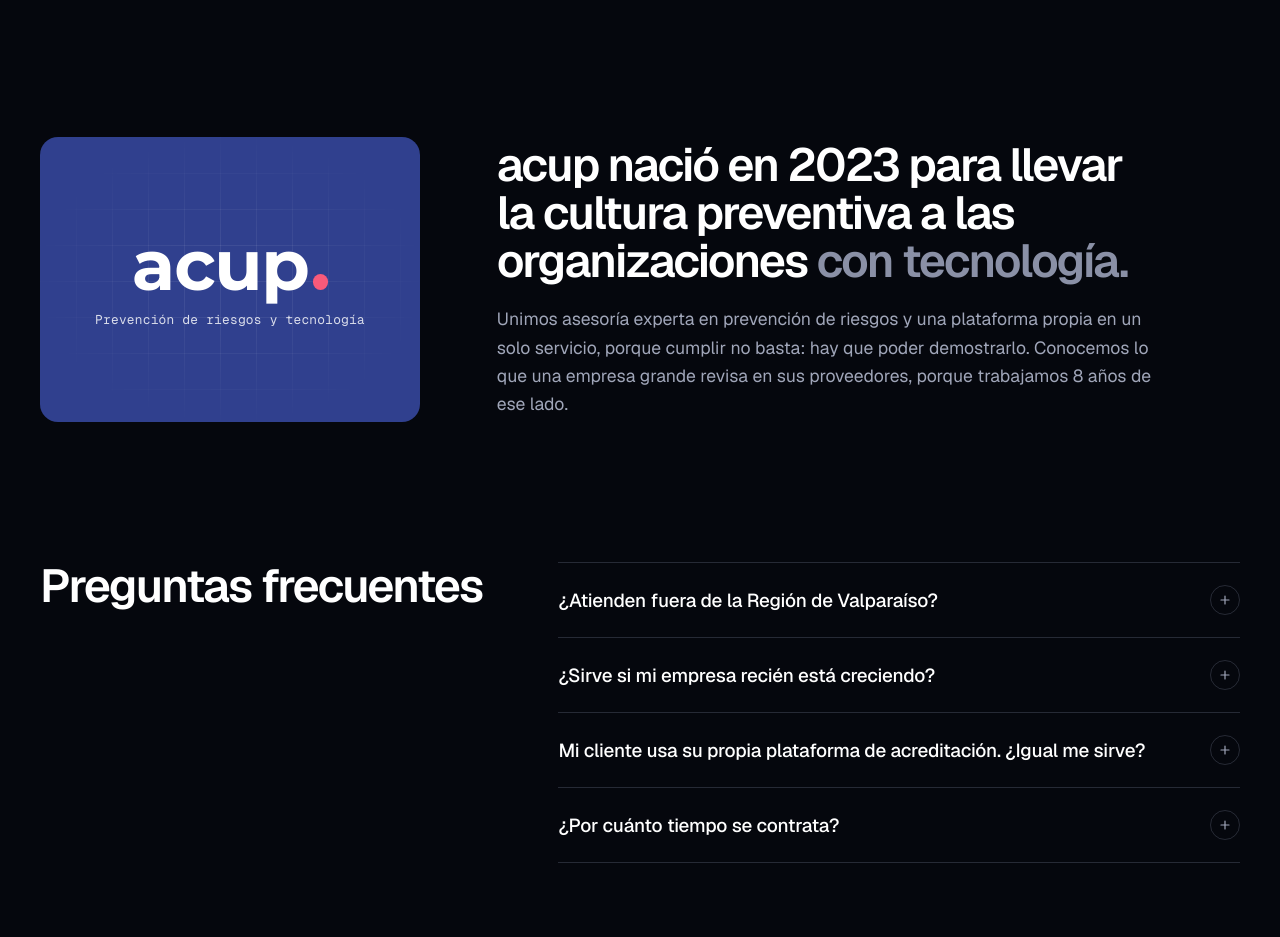
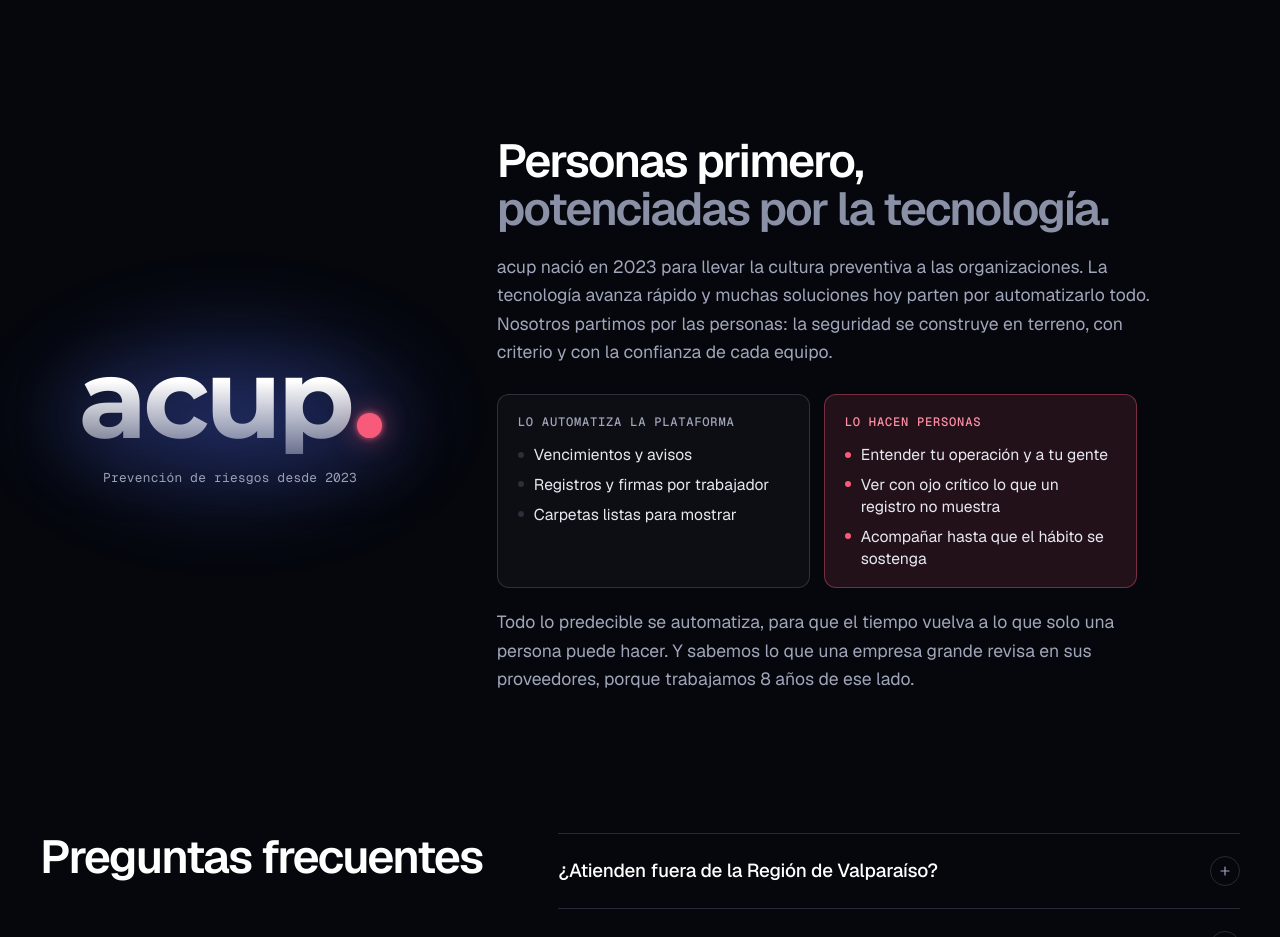
Before and after one commit to SebaTobarA/acup, a plain HTML site: page index.html in a window 1280 px wide. Shown: the part 7681-8618 px from the top of the page. Drawn offline with Linux system fonts and the light colour scheme.

Commit message:
Rediseña Quiénes somos: logo sin bloque y relato personas primero
El logo pierde el bloque marino y queda solo en letras, con degradado,
halo y el punto coral encendido. El texto cuenta la idea de personas
primero, potenciadas por la tecnología, con una comparación entre lo
que automatiza la plataforma y lo que hacen las personas.

Co-Authored-By: Claude Opus 5.5 <noreply@anthropic.com>

```diff
--- a/index.html
+++ b/index.html
@@ -24,7 +24,7 @@
 <meta name="twitter:description" content="Asesoría de prevención de riesgos y plataforma en un solo servicio. Autodiagnóstico de 10 preguntas: descubre qué podría demostrar hoy tu empresa.">
 
 <link rel="preload" href="assets/fonts/geist-latin.woff2" as="font" type="font/woff2" crossorigin>
-<link rel="stylesheet" href="styles.css?v=20261124b">
+<link rel="stylesheet" href="styles.css?v=20261124c">
 <script>try{var q=new URLSearchParams(location.search).get('tema');var t=q==='claro'?'light':q==='oscuro'?'dark':localStorage.getItem('acup-theme');if(t==='light'||t==='dark')document.documentElement.setAttribute('data-theme',t)}catch(e){}document.documentElement.classList.add('js','m-enter');setTimeout(function(){document.documentElement.classList.add('m-enter-done')},900);document.documentElement.classList.add('mo-js');setTimeout(function(){document.documentElement.classList.add('mo-safe')},2500)</script>
 <link rel="modulepreload" href="assets/moments/moments.js?v=20261124d"><link rel="modulepreload" href="assets/moments/lib.js?v=20261124d">
 <script type="module" src="assets/moments/moments.js?v=20261124d"></script>
@@ -509,11 +509,30 @@
     <div class="wrap about">
       <div class="about-brand" aria-hidden="true">
         <span class="wordmark wordmark-xl">acup<span class="wordmark-dot"></span></span>
-        <span class="about-tag">Prevención de riesgos y tecnología</span>
+        <span class="about-tag">Prevención de riesgos desde 2023</span>
       </div>
       <div class="about-text">
-        <h2 id="quien-h" class="h2">acup nació en 2023 para llevar la cultura preventiva a las organizaciones <span class="dim">con tecnología.</span></h2>
-        <p>Unimos asesoría experta en prevención de riesgos y una plataforma propia en un solo servicio, porque cumplir no basta: hay que poder demostrarlo. Conocemos lo que una empresa grande revisa en sus proveedores, porque trabajamos 8 años de ese lado.</p>
+        <h2 id="quien-h" class="h2">Personas primero, <span class="dim">potenciadas por la tecnología.</span></h2>
+        <p>acup nació en 2023 para llevar la cultura preventiva a las organizaciones. La tecnología avanza rápido y muchas soluciones hoy parten por automatizarlo todo. Nosotros partimos por las personas: la seguridad se construye en terreno, con criterio y con la confianza de cada equipo.</p>
+        <div class="split">
+          <div>
+            <h3>Lo automatiza la plataforma</h3>
+            <ul>
+              <li>Vencimientos y avisos</li>
+              <li>Registros y firmas por trabajador</li>
+              <li>Carpetas listas para mostrar</li>
+            </ul>
+          </div>
+          <div class="is-human">
+            <h3>Lo hacen personas</h3>
+            <ul>
+              <li>Entender tu operación y a tu gente</li>
+              <li>Ver con ojo crítico lo que un registro no muestra</li>
+              <li>Acompañar hasta que el hábito se sostenga</li>
+            </ul>
+          </div>
+        </div>
+        <p>Todo lo predecible se automatiza, para que el tiempo vuelva a lo que solo una persona puede hacer. Y sabemos lo que una empresa grande revisa en sus proveedores, porque trabajamos 8 años de ese lado.</p>
       </div>
     </div>
   </section>
--- a/styles.css
+++ b/styles.css
@@ -878,16 +878,36 @@ main > .how[data-moment]:not(.is-live) { min-height: 0; }
 /* quiénes somos */
 .about { display: grid; gap: 32px; align-items: center; }
 @media (min-width: 860px) { .about { grid-template-columns: minmax(260px, 380px) 1fr; gap: clamp(40px, 6vw, 88px); } }
+/* Logo sin bloque: solo las letras, con degradado, un halo marino detrás y el punto coral encendido */
 .about-brand {
-  aspect-ratio: 4 / 3; border-radius: var(--radius-lg);
-  background: var(--navy); color: #fff;
-  display: grid; place-content: center; justify-items: center; gap: 10px; text-align: center;
-  position: relative; overflow: hidden;
+  display: grid; place-content: center; justify-items: center; gap: 14px; text-align: center;
+  position: relative; isolation: isolate; padding: 24px 0;
 }
-.about-brand::after { content: ""; position: absolute; inset: 0; background-image: linear-gradient(to right, rgba(255,255,255,.07) 1px, transparent 1px), linear-gradient(to bottom, rgba(255,255,255,.07) 1px, transparent 1px); background-size: 36px 36px; -webkit-mask-image: radial-gradient(ellipse at center, #000 20%, transparent 75%); mask-image: radial-gradient(ellipse at center, #000 20%, transparent 75%); }
-.wordmark-xl { font-size: clamp(3rem, 2rem + 3vw, 4.6rem); color: #fff; position: relative; z-index: 1; }
-.about-tag { position: relative; z-index: 1; font-family: var(--mono); font-size: .8rem; color: rgba(255,255,255,.82); letter-spacing: .02em; }
+.about-brand::before {
+  content: ""; position: absolute; inset: -15% -10%; z-index: -1;
+  background: radial-gradient(closest-side, rgba(48, 64, 142, .6), transparent); filter: blur(24px);
+}
+:root[data-theme="light"] .about-brand::before { opacity: .35; }
+.wordmark-xl {
+  font-size: clamp(4.5rem, 3rem + 5vw, 7.5rem); letter-spacing: -.04em;
+  background: linear-gradient(180deg, var(--heading) 35%, rgba(var(--tint), .3) 115%);
+  -webkit-background-clip: text; background-clip: text; color: transparent;
+  filter: drop-shadow(0 12px 32px rgba(48, 64, 142, .55));
+}
+.wordmark-xl .wordmark-dot { box-shadow: 0 0 6px rgba(248, 90, 122, .9), 0 0 28px rgba(248, 90, 122, .6); }
+.about-tag { font-family: var(--mono); font-size: .8rem; color: var(--muted); letter-spacing: .02em; }
 .about-text p { margin-top: 20px; font-size: 1.1rem; line-height: 1.6; color: var(--muted); max-width: 58ch; }
+/* Lo que automatiza la plataforma / lo que hacen personas */
+.split { margin-top: 28px; display: grid; gap: 14px; max-width: 640px; }
+@media (min-width: 640px) { .split { grid-template-columns: 1fr 1fr; } }
+.split > div { padding: 18px 20px; border: 1px solid var(--line-2); border-radius: 12px; background: rgba(var(--wash), .03); }
+.split .is-human { border-color: rgba(248, 90, 122, .4); background: var(--coral-wash); }
+.split h3 { font-family: var(--mono); font-size: .76rem; font-weight: 500; text-transform: uppercase; letter-spacing: .06em; color: var(--muted); }
+.split .is-human h3 { color: var(--coral-ink); }
+.split ul { list-style: none; margin: 12px 0 0; padding: 0; display: grid; gap: 8px; color: var(--text); font-size: .98rem; line-height: 1.4; }
+.split li { display: flex; gap: 10px; }
+.split li::before { content: ""; flex: none; width: 6px; height: 6px; margin-top: .5em; border-radius: 50%; background: var(--line-2); }
+.split .is-human li::before { background: var(--coral); }
 
 /* divisores: sin onda, solo un degradado largo y suave en el borde */
 .sdiv { height: 0 !important; margin: 0 !important; }
```
Also changed, not shown: 404.html (+1 -1 lines), aviso-legal.html (+1 -1 lines), privacidad.html (+1 -1 lines).
